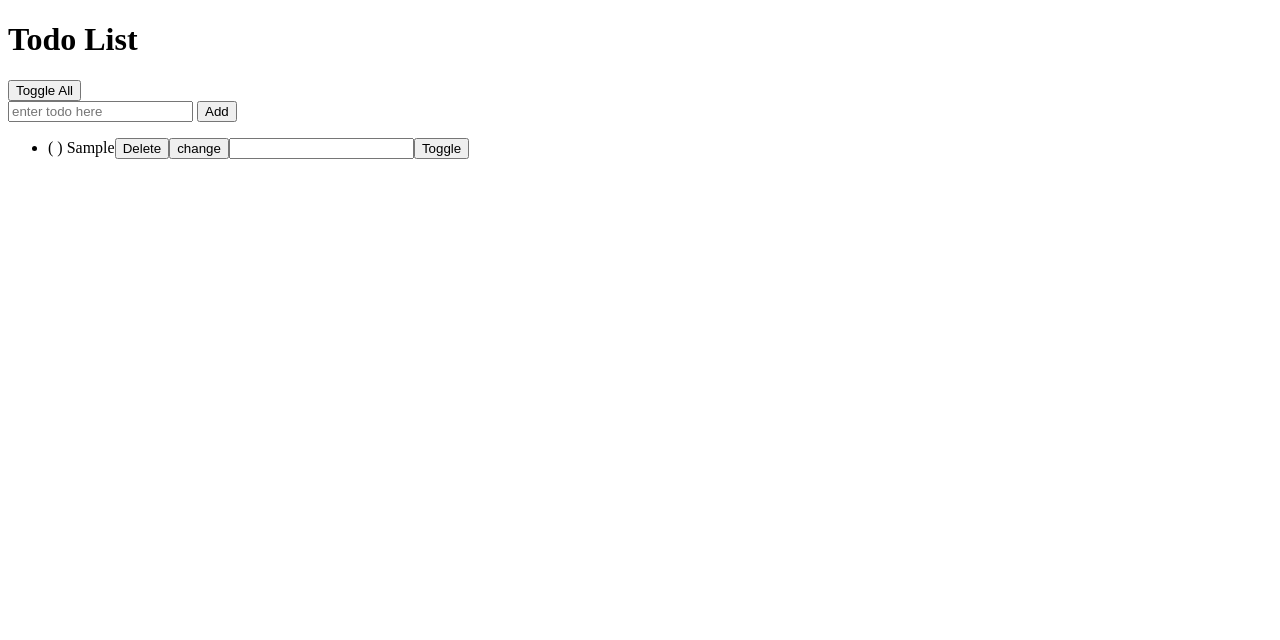
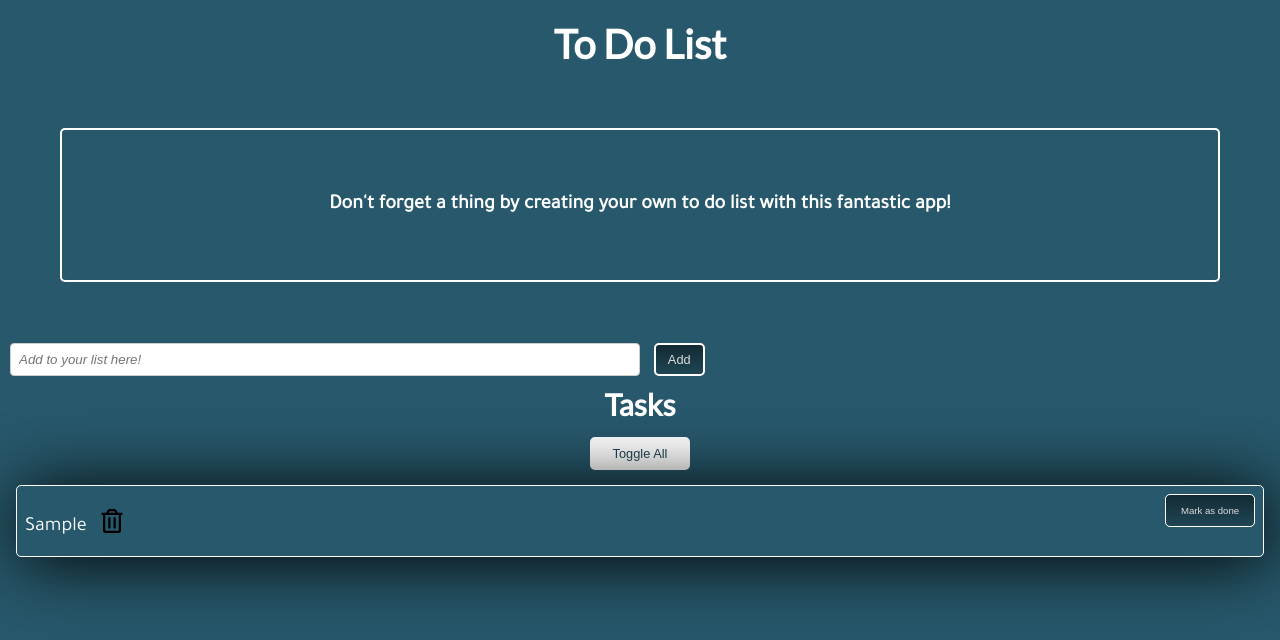
Before and after one commit to catsinspacesuits/Vanilla-JS-todo-list, a plain HTML site: page index.html in a window 1280 px wide. Both pictures are taken after typing "Sample" into the empty fields and a click on the button "Add". Drawn offline with Linux system fonts and the light colour scheme.

Commit message:
add styles with SASS. Add toggle complete button

```diff
--- a/index.html
+++ b/index.html
@@ -1,18 +1,28 @@
 <!DOCTYPE html>
 <html>
   <head>
-    <title>Practical Todos</title>
+    <title>Todo List</title>
+    <meta name="viewport" content="width=device-width,initial-scale=1">
+    <link rel="stylesheet" type="text/css" href="styles.css">
+    <link href="https://fonts.googleapis.com/css?family=Lato|Tajawal" rel="stylesheet">
+    <link rel="stylesheet" href="https://use.fontawesome.com/releases/v5.0.13/css/all.css" integrity="sha384-DNOHZ68U8hZfKXOrtjWvjxusGo9WQnrNx2sqG0tfsghAvtVlRW3tvkXWZh58N9jp" crossorigin="anonymous">
   </head>
   <body>
-    <h1>Todo List</h1>
 
-    <div>
-      <button onclick="handlers.toggleAll()">Toggle All</button>
+
+
+    <div class="wrapper">
+      <h1 class="title">To Do List</h1>
+
+      <div class="text-box">
+        <p>
+        Don't forget a thing by creating your own to do list with this fantastic app!
+        </p>
       </div>
 
       <div>
-      <input id="addTodoTextInput" type="text" placeholder="enter todo here">
-      <button onclick="handlers.addTodo()">Add</button>
+        <input class="" id="addTodoTextInput" type="text" placeholder="Add to your list here!">
+        <button class="btn" onclick="handlers.addTodo()">Add</button>
       </div>
 
       <div>
@@ -25,9 +35,15 @@
         <button onclick="handlers.toggleCompleted()">Toggle Completed</button>
         <input id="toggleCompletedPositionInput" type="number">
       </div> -->
+      <div class="tasks-header">
+        <h2>Tasks</h2>
+        <button id="toggleall-button" class="btn" onclick="handlers.toggleAll()">Toggle All</button>
+      </div>
 
-    <ul>
+      <ul class="todo-list">
       </ul>
+    </div> <!-- end of wrapper -->
+
     <script src="scripts.js"></script>
   </body>
 </html>
--- a/scripts.js
+++ b/scripts.js
@@ -45,20 +45,6 @@ var handlers = {
         addTodoTextInput.value = '';
         view.displayTodos();
     },
-    changeTodo: function(position, todoText) {
-//         var changeTodoTextInput = document.getElementsByClassName('changeInput');
-//         // var changedTodoPosition = document.getElementsByClassName('changeInput');
-//         // var addChangedText = document.getElementById('changeInput');
-
-// // button needs to be accessible on click
-// // button needs to change input in input field to new input.
-
-
-
-//         // changeTodoPositionInput.value = '';
-
-//         view.displayTodos();
-    },
     deleteTodo: function(position) {
         todoList.deleteTodo(position);
         view.displayTodos();
@@ -84,36 +70,36 @@ var view = {
             var todoLi = document.createElement('li');
             var todoTextWithCompletion = '';
 
+            todoTextWithCompletion = todo.todoText;
+
             if (todo.completed === true) {
-                todoTextWithCompletion = '(x) ' + todo.todoText;
+                todoLi.classList.toggle('toggle');
             } else {
-                todoTextWithCompletion = '( ) ' + todo.todoText;
             }
 
             todoLi.id = position;
             todoLi.textContent = todoTextWithCompletion;
+            // todoLi.appendChild(this.createChangeInput());
             todoLi.appendChild(this.createDeleteButton());
-            todoLi.appendChild(this.createChangeButton());
-            todoLi.appendChild(this.createChangeInput());
+            // todoLi.appendChild(this.createChangeButton());
             todoLi.appendChild(this.createToggleButton());
             todosUl.appendChild(todoLi);
         }, this);
     },
     createDeleteButton: function() {
-        var deleteButton = document.createElement('button');
-        deleteButton.className = 'deleteButton';
-        deleteButton.textContent = 'Delete';
+        var deleteButton = document.createElement('i');
+        deleteButton.className = 'deleteButton far fa-trash-alt';
         return deleteButton;
     },
     createToggleButton: function() {
         var toggleButton = document.createElement('button');
-        toggleButton.className = 'toggleButton';
-        toggleButton.textContent = 'Toggle';
+        toggleButton.className = 'toggleButton btn';
+        toggleButton.textContent = 'Mark as done';
         return toggleButton;
     },
     createChangeButton: function() {
         var createButton = document.createElement('button');
-        createButton.className = 'createButton';
+        createButton.className = 'createButton btn';
         createButton.textContent = 'change';
         return createButton;
     },
@@ -127,11 +113,11 @@ var view = {
         todosUl.addEventListener('click', function(event) {
             var elementClicked = event.target;
 
-            if (elementClicked.className === 'toggleButton') {
+            if (elementClicked.className === 'toggleButton btn') {
                 handlers.toggleCompleted(parseInt(elementClicked.parentNode.id));
-            } else if (elementClicked.className === 'changeInput') {
+            } else if (elementClicked.className === 'changeInput btn') {
                 handlers.changeTodo(parseInt(elementClicked.parentNode.id));
-            } else if  (elementClicked.className === 'deleteButton') {
+            } else if  (elementClicked.className === 'deleteButton far fa-trash-alt') {
                 handlers.deleteTodo(parseInt(elementClicked.parentNode.id));
             }
         });
--- /dev/null
+++ b/styles.scss
@@ -0,0 +1,120 @@
+$background: #27586B;
+$fromBtn: darken($background, 15%);
+$toBtn: darken($background, 6%);
+
+@mixin verticalGradient($fromColor, $toColor) {
+	background-image: linear-gradient(to bottom, $fromColor, $toColor)
+}
+
+* {
+	margin: 0;
+	padding: 0;
+	box-sizing: border-box;
+}
+
+body {
+	font-family: Tajawal, helvetica, sans-serif;
+	color: white;
+}
+
+.wrapper {
+	background-color: $background;
+	width: 100%;
+	padding: 10px;
+	height: 100vh;
+
+	h1 {
+		font-family: Lato, arial;
+		font-size: 40px;
+	}
+	h2 {
+		font-family: Lato, arial;
+		font-size: 30px;
+		text-align: center;
+	}
+}
+
+.btn {
+	padding: 7px 12px;
+	margin: 10px;
+	border: 2px solid white;
+	color: #ddd;
+	font-size: 0.8rem;
+	font-weight: 500;
+	border-radius: 5px;
+	@include verticalGradient($fromBtn, $toBtn);
+}
+
+.text-box {
+	width: 92%;
+	border: 2px solid white;
+	padding: 5%;
+	margin: 4%;
+	border-radius: 5px;
+		p {
+			text-align: center;
+			font-size: 20px;
+			font-weight: 700;
+		}
+}
+
+.title  {
+	text-align: center;
+	padding: 10px;
+}
+
+input {
+	width: 50%;
+	height: 33px;
+	border: 1px solid #ccc;
+	font-style: italic;
+	border-radius: 4px;
+	padding: 8px;
+}
+
+.toggle {
+	text-decoration: line-through;
+}
+
+.tasks-header {
+
+	#toggleall-button {
+		display: block;
+		width: 100px;
+		margin: 15px auto;
+		color: darken($background, 10%);
+		background-image: none;
+		background-color: white;
+	}
+}
+
+.toggleButton {
+	width: 90px;
+	padding: 10px;
+	float: right;
+	margin: 0;
+	border: 1px solid white;
+	font-size: 0.6rem;
+}
+
+.todo-list {
+	list-style-type: none;
+	li {
+		margin: 6px;
+		padding: 8px;
+		color: white;
+		font-size: 20px;
+
+		border: 1px solid white;
+		box-shadow: 4px 4px 70px darken($background, 30%);
+		border-radius: 5px;
+		clear: both;
+	}
+
+	i {
+		padding: 15px;
+		font-size: 1.5rem;
+		color: black;
+	}
+
+}
```
Also changed, not shown: img/notes.jpg (added), styles.css (added), 1 other file. Lines whose indentation alone changed are shown as unchanged.
